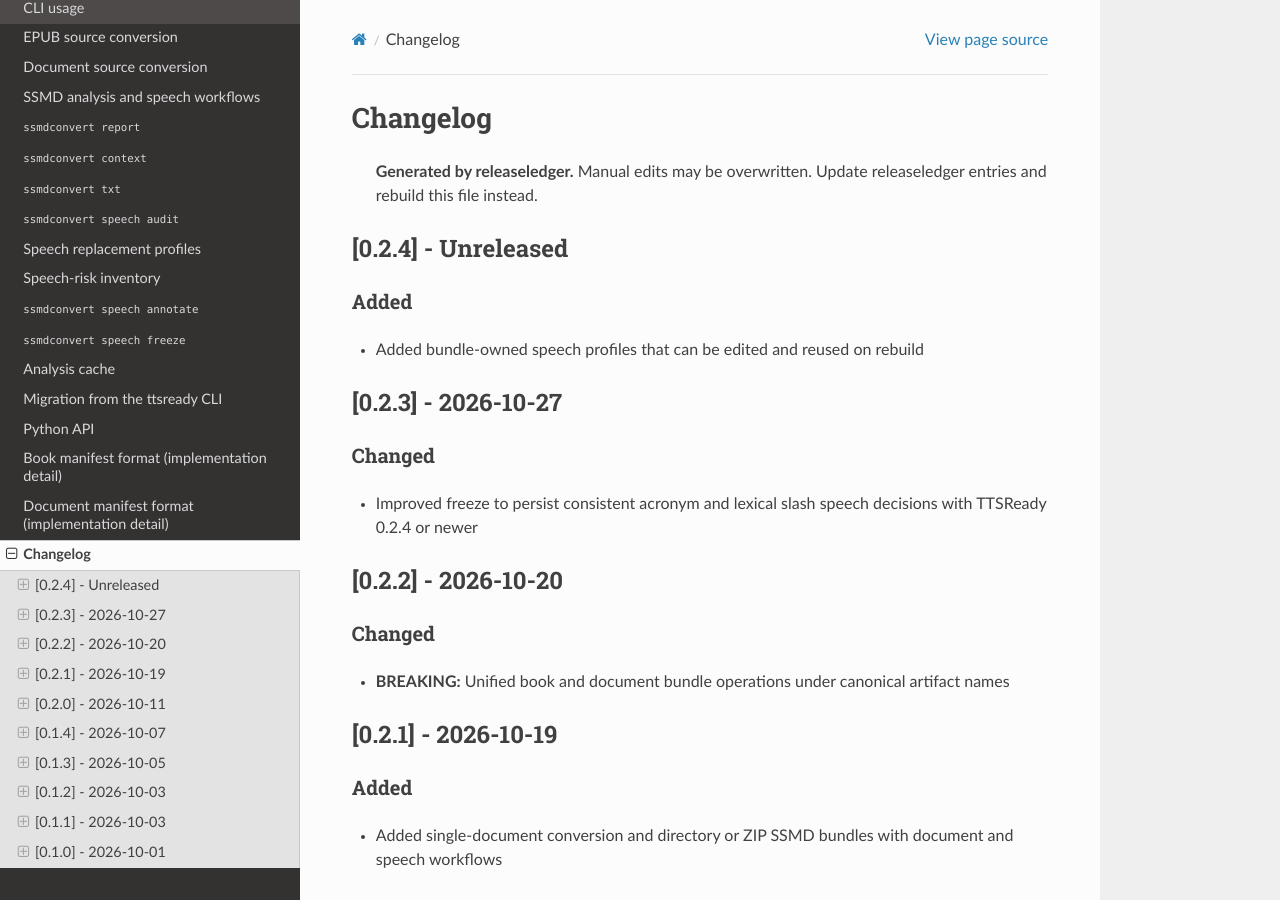
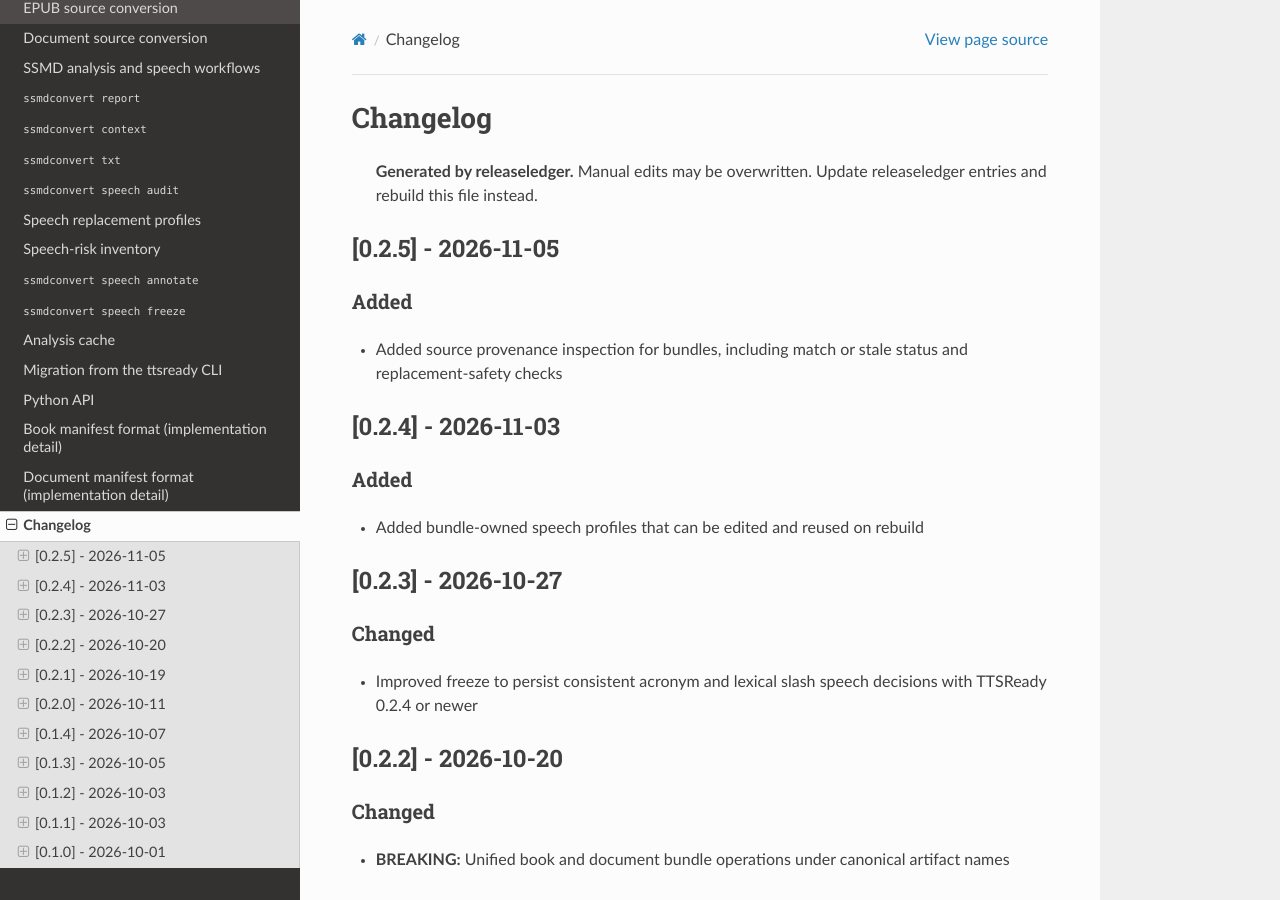
Before and after one commit to buchwandler/ssmdconvert, a Sphinx documentation site: the page built from docs/changelog.md, in a window 1280 px wide and 900 px high. Built offline with Sphinx 7.4.7 and the Read the Docs theme 3.1.0, drawn with Linux system fonts in a browser that asks for light colours.

Commit message:
doc: changelog

```diff
--- a/docs/changelog.md
+++ b/docs/changelog.md
@@ -2,7 +2,15 @@
 
 > **Generated by releaseledger.** Manual edits may be overwritten. Update releaseledger entries and rebuild this file instead.
 
-## [0.2.4] - Unreleased
+## [0.2.5] - 2026-11-05
+
+### Added
+
+- Added source provenance inspection for bundles, including match or stale status and replacement-safety checks
+
+<!-- generated by releaseledger -->
+
+## [0.2.4] - 2026-11-03
 
 ### Added
 
```
Also changed, not shown: .ledger/releaseledger/data/ledgers/main/releases/0.2.4/release.md, .ledger/releaseledger/data/ledgers/main/releases/0.2.5/entries/entry-0001.md (added), .ledger/releaseledger/data/ledgers/main/releases/0.2.5/release.md (added), 8 other files.
